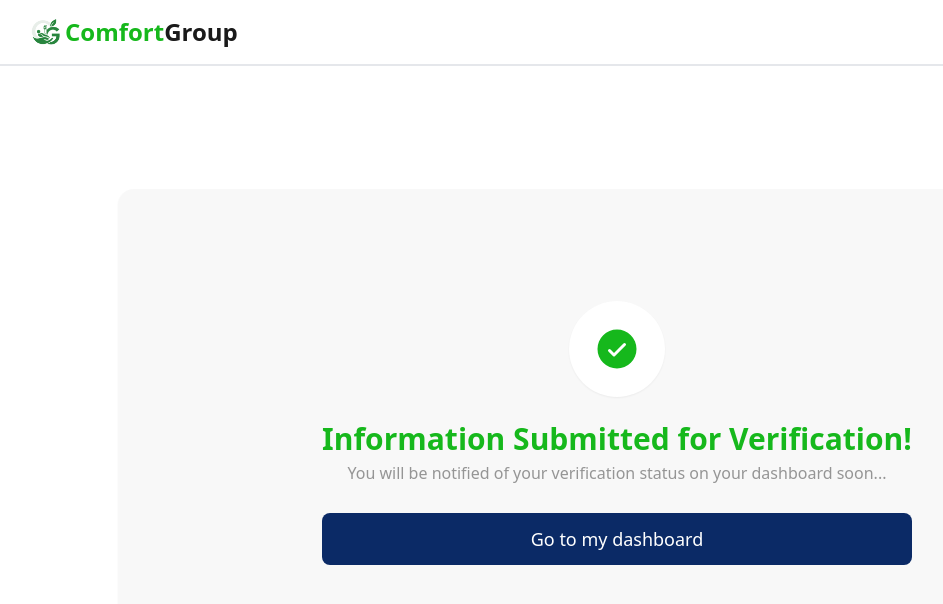
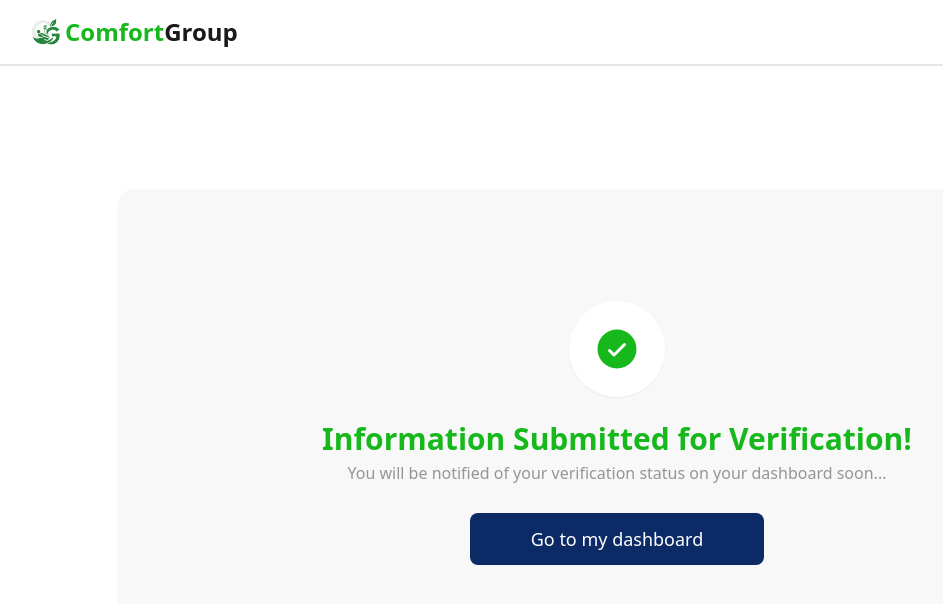
Before and after one commit to rihanat1/Comfort-Group, a React (Vite) app: page / in a window 1280 px wide. Shown: the top 604 px of the page, without its empty margins (23-966 px from the left). Built offline with nearby package versions, Linux system fonts and the light colour scheme.

Commit message:
fixed button width on lg+

```diff
--- a/src/Screens/VerificationSubmit.jsx
+++ b/src/Screens/VerificationSubmit.jsx
@@ -53,7 +53,7 @@ const VerificationSubmit = () => {
                    You will be notified of your verification status on your dashboard soon...
                 </p>
 
-                <Button1 text="Go to my dashboard" extraStyling="mt-7"/>
+                <Button1 text="Go to my dashboard" extraStyling="mt-7 lg:w-[50%] whitespace-nowrap "/>
               </>
             )}
           </div>
```
